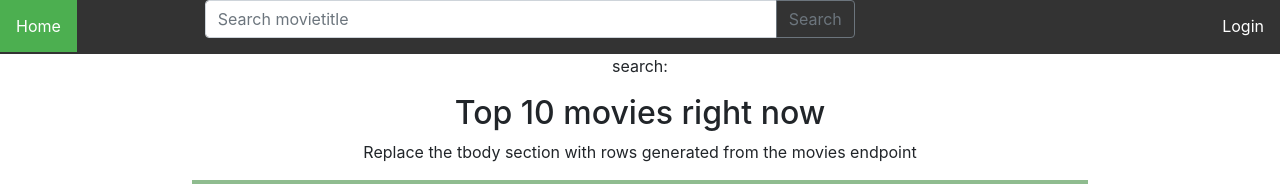
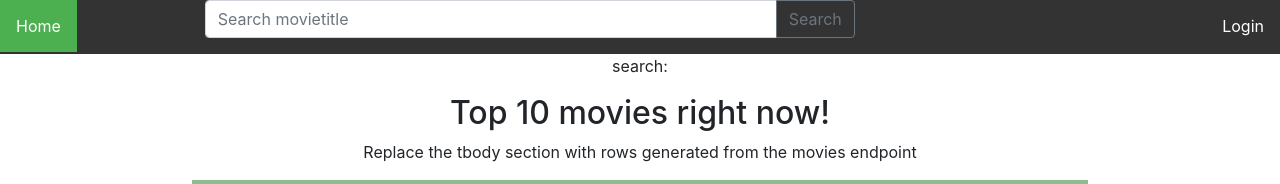
Before and after one commit to Gold-ish/SemesterProjekt_frontend, a React (Create React App) app: page / in a window 1280 px wide. Shown: the top 184 px of the page. Built offline with nearby package versions, Linux system fonts and the light colour scheme.

Commit message:
develop branch

```diff
--- a/src/Home.js
+++ b/src/Home.js
@@ -6,7 +6,7 @@ export function Home({ searchResult }) {
 	return (
 		<div>
 			<p>search: {searchResult}</p>
-			<h2>Top 10 movies right now</h2>
+			<h2>Top 10 movies right now!</h2>
 			<TopTenMovies />
 
 			<br />
```
Also changed, not shown: 1 other file (tests, documents, lock files or other folders).
